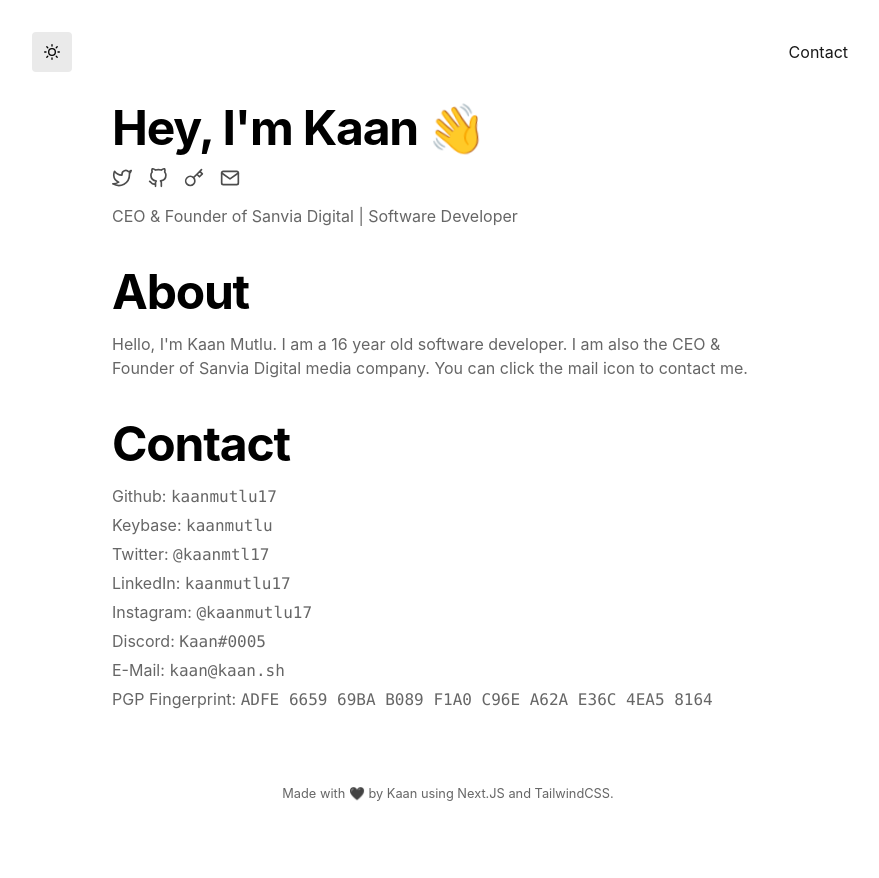
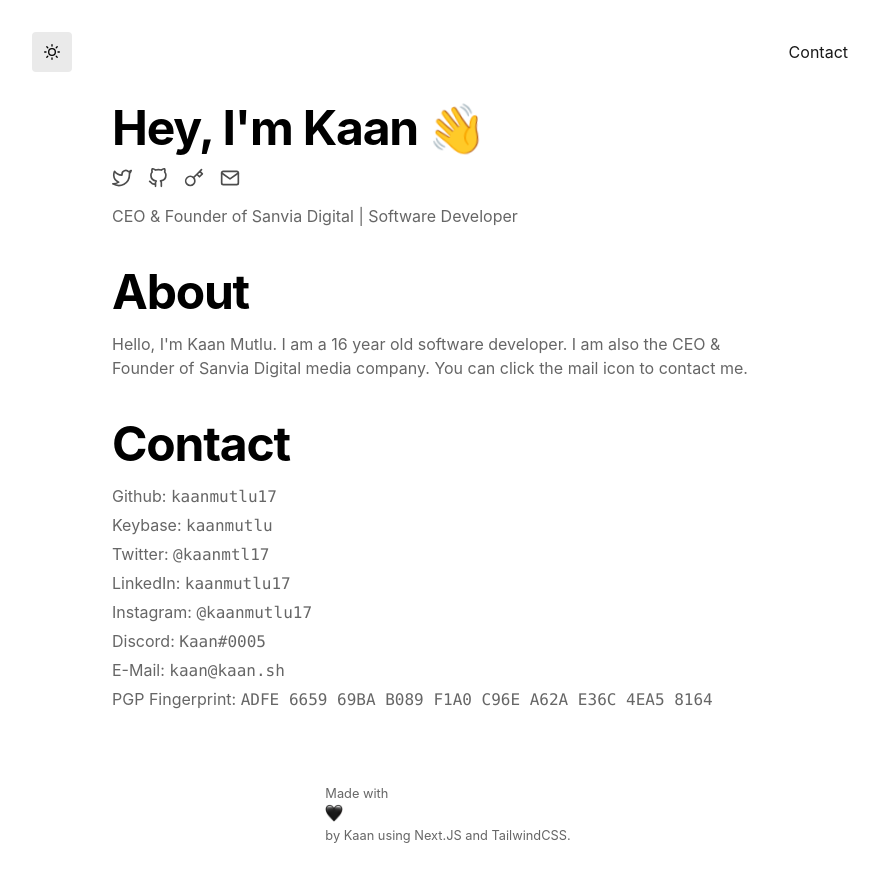
Before and after one commit to Serhann/kaan.sh, a Next.js app: page / in a window 1280 px wide. Shown: the whole page, without its empty margins (192-1071 px from the left). Before the commit the page ends 836 px from the top, so only its background shows below. Built offline with nearby package versions, Linux system fonts and the light colour scheme; what @tailwindcss/typography would draw is missing.

Commit message:
Update Footer.js

```diff
--- a/components/Footer.js
+++ b/components/Footer.js
@@ -12,7 +12,7 @@
 export default function Footer() {
   return (
     <footer className="mb-8 text-gray-600 dark:text-gray-400 flex flex-col items-center">
-      <p><small>Made with 🖤 by Kaan using Next.JS and TailwindCSS.</small></p>
+      <p><small>Made with <img src="heart.png" width="18" height="18" /> by Kaan using Next.JS and TailwindCSS.</small></p>
     </footer>
   );
 }
```
